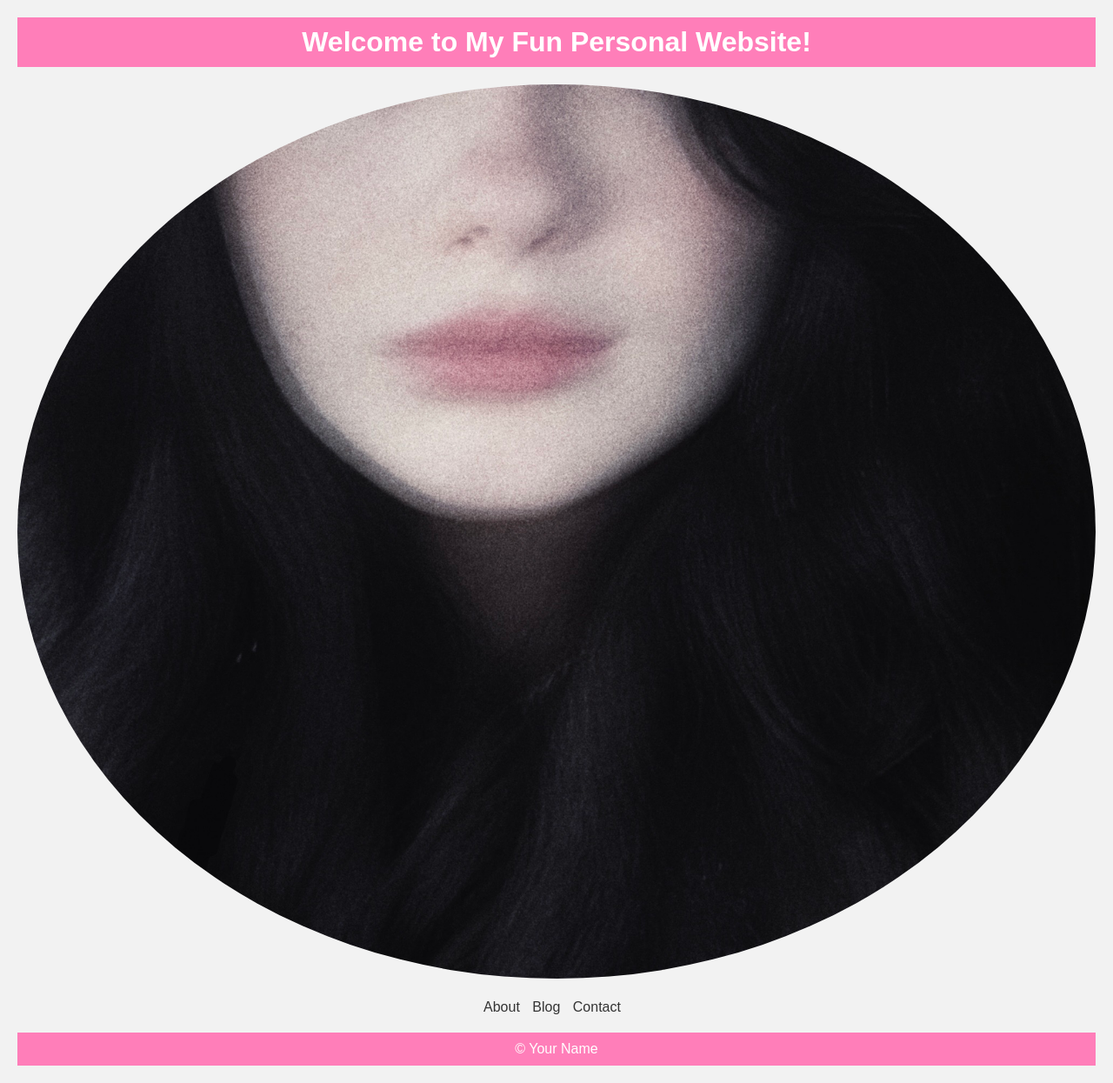
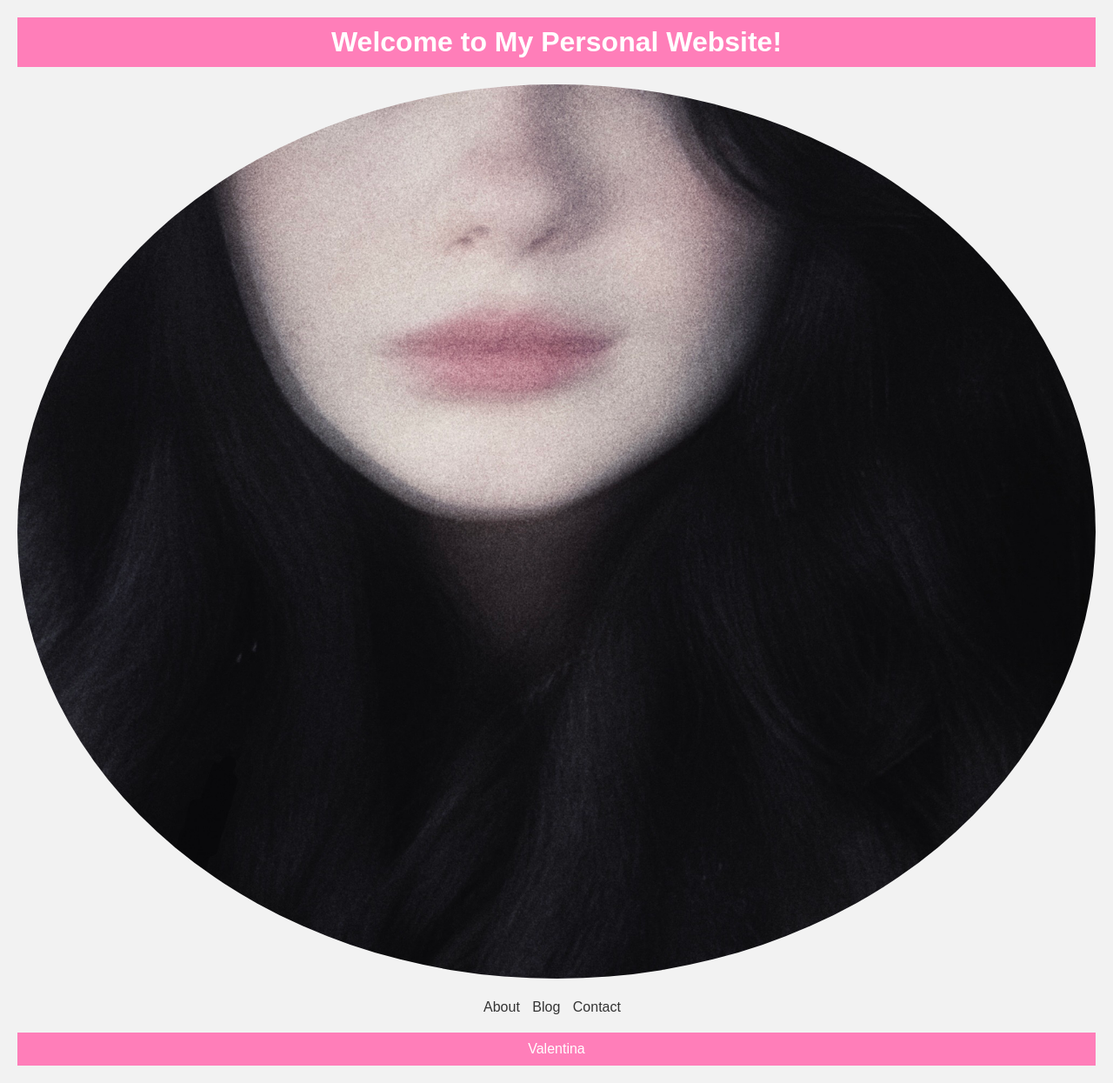
Before and after one commit to Valitha/mywebsiteSLAAAAYY, a plain HTML site: page index.html in a window 1280 px wide. Shown: the whole page at 87% size. Drawn offline with Linux system fonts and the light colour scheme.

Commit message:
Update index.html

```diff
--- a/index.html
+++ b/index.html
@@ -8,7 +8,7 @@
 </head>
 <body>
     <header>
-        <h1>Welcome to My Fun Personal Website!</h1>
+        <h1>Welcome to My Personal Website!</h1>
     </header>
 
     <main>
@@ -23,7 +23,7 @@
     </main>
 
     <footer>
-        <p>&copy; Your Name</p>
+        <p> Valentina </p>
     </footer>
 </body>
 </html>
```
